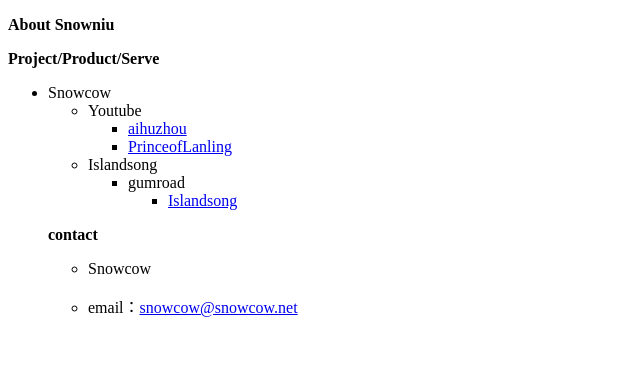
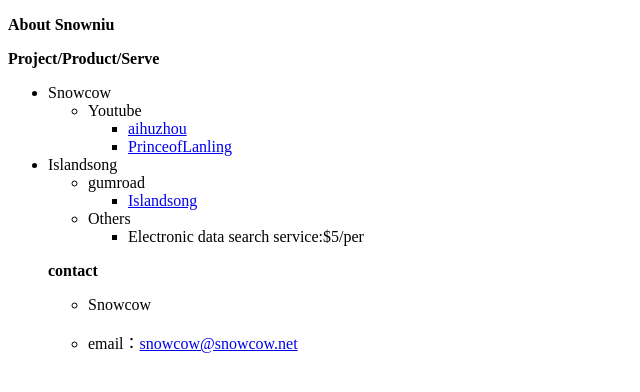
Before and after one commit to nowniu/snowcow, a plain HTML site: page index.html in a window 1280 px wide. Shown: the whole page, without its empty margins (0-640 px from the left). Drawn offline with Linux system fonts and the light colour scheme.

Commit message:
Update index.html

```diff
--- a/index.html
+++ b/index.html
@@ -15,14 +15,18 @@
                         <li><a href='https://www.youtube.com/@PrinceOFlan'>PrinceofLanling</a></li>
                     </ul>
                 </ul>
-        <ul>
+
                 <li>Islandsong</li>
                 <ul>
                     <li>gumroad</li>
                     <ul>
                         <li><a href='https://islandsong.gumroad.com'>Islandsong</a></li>
                     </ul>
-                </ul>
+                <li>Others</li>
+                  <ul>
+                    <li>Electronic data search service:$5/per</li>
+                  </ul>
+
         </ul>
     <p><strong>contact</strong></p>
         <ul>
```
